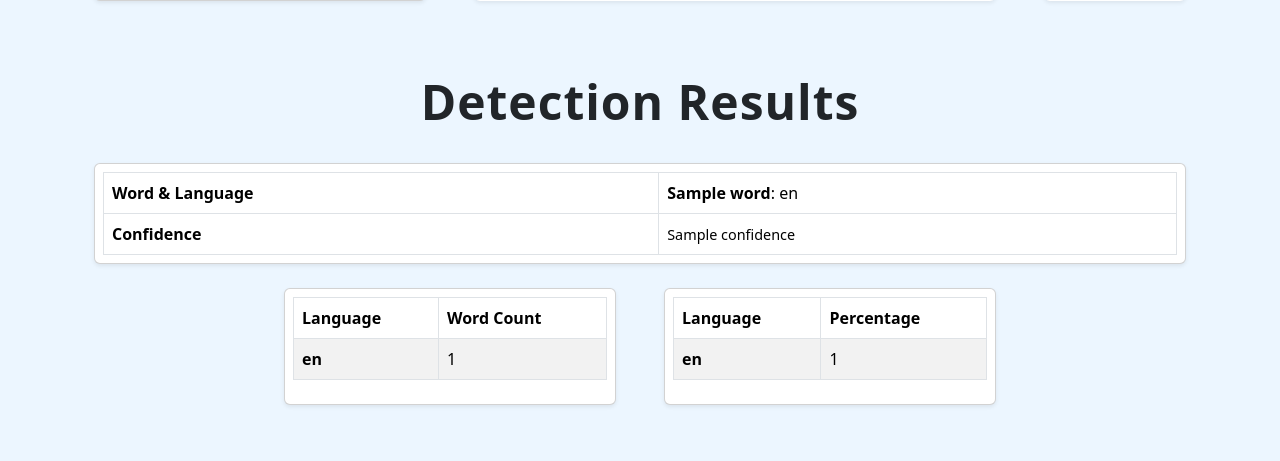
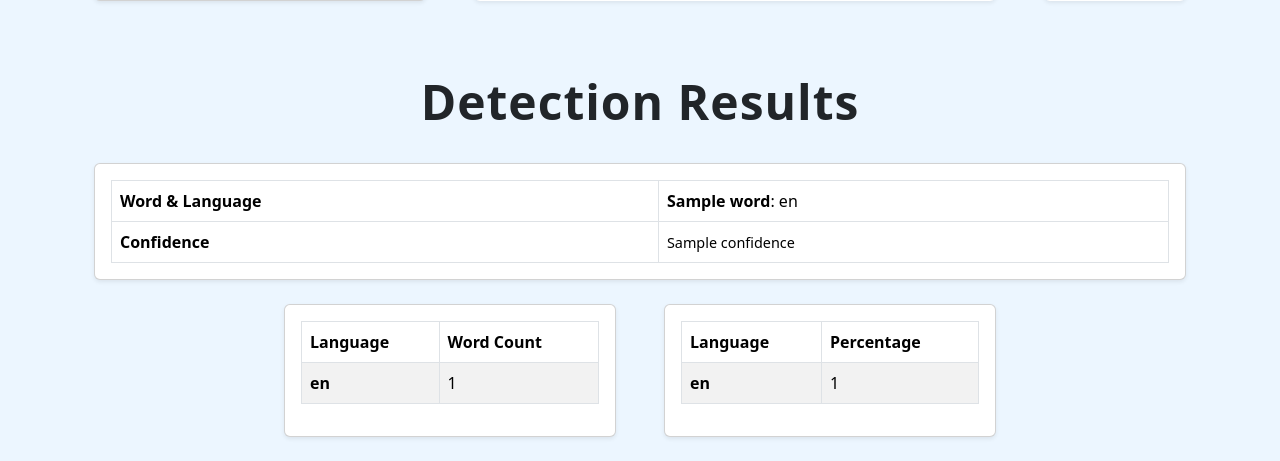
Before and after one commit to lea10k/Language-Detection-Application, a Flask app: template templates/index.html in a window 1280 px wide. Shown: the part 684-1145 px from the top of the page. Before the commit the page ends 1090 px from the top, so only its background shows below. Run offline with Flask 3, Linux system fonts and the light colour scheme; the template is opened without the code that fills it: most values are stand-ins (such as "Sample title", 1, 10 or a date in 2020).

Commit message:
little website update

```diff
--- a/templates/index.html
+++ b/templates/index.html
@@ -61,7 +61,7 @@
   <div class="row mb-4">
     <div class="col-12">
       <div class="card shadow-sm w-100">
-        <div class="card-body p-2">
+        <div class="card-body p-3">
           <div style="overflow-x: auto; white-space: nowrap;">
             <table class="table table-bordered mb-0" style="min-width: 600px; table-layout: auto;">
               <tbody>
@@ -91,7 +91,7 @@
   <div class="row gx-5 justify-content-center align-items-start">
     <div class="col-lg-4 col-md-6 col-12 mb-4 d-flex">
       <div class="card shadow-sm w-100 h-100">
-        <div class="card-body p-2">
+        <div class="card-body p-3">
           <table class="table table-bordered table-striped" style="table-layout: auto;">
             <thead>
               <tr>
@@ -113,7 +113,7 @@
     </div>
     <div class="col-lg-4 col-md-6 col-12 mb-4 d-flex">
       <div class="card shadow-sm w-100 h-100">
-        <div class="card-body p-2">
+        <div class="card-body p-3">
           <table class="table table-bordered table-striped">
             <thead>
               <tr>
```
